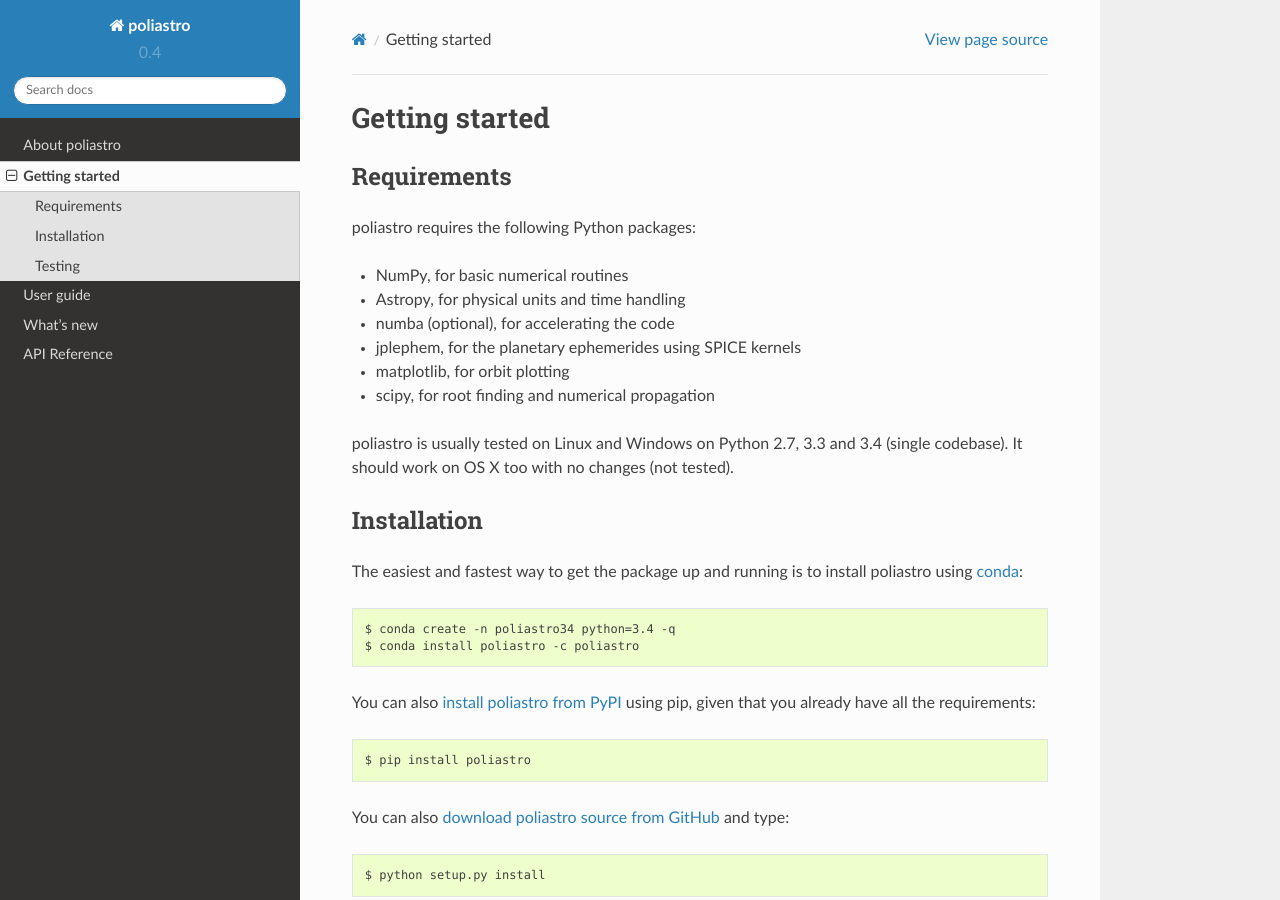
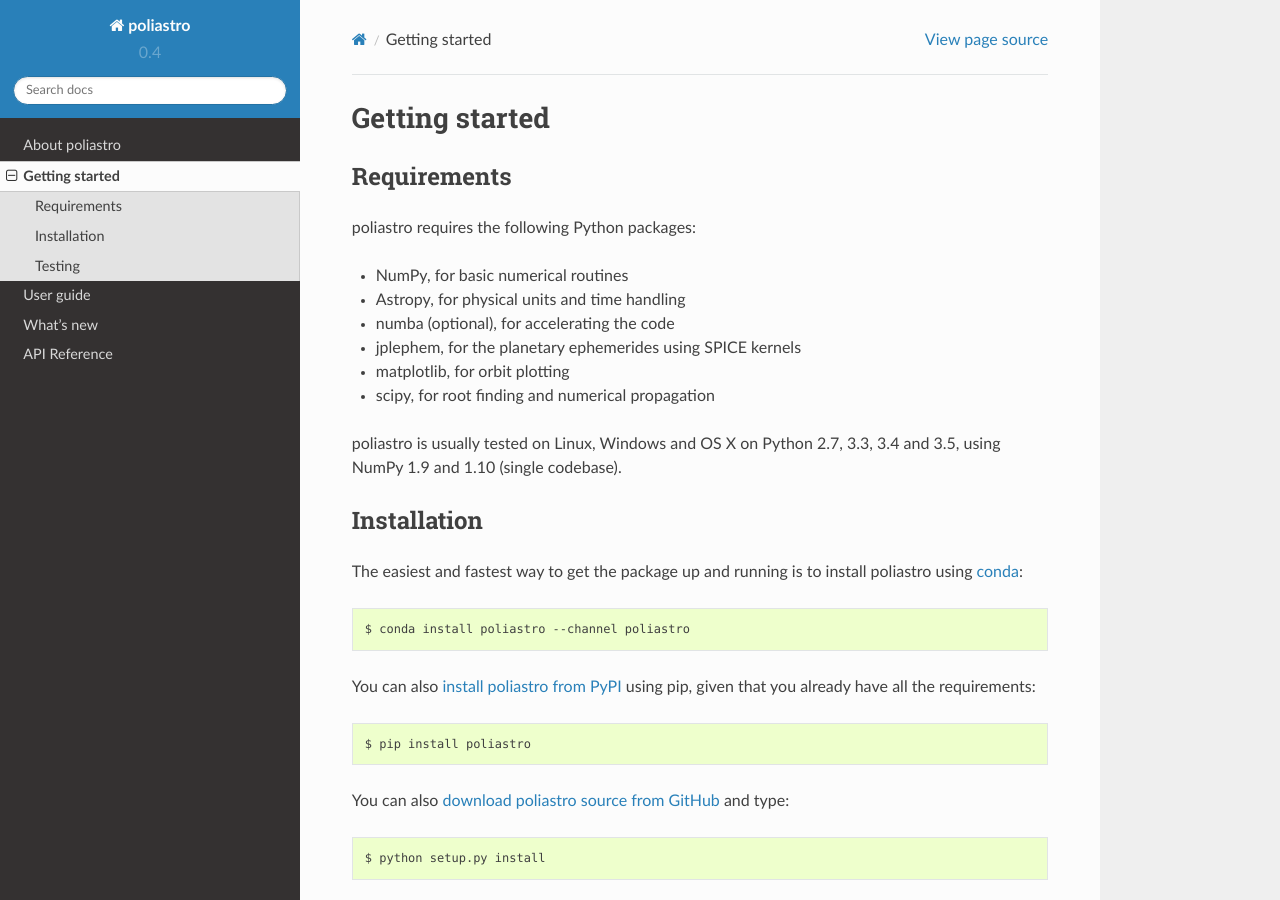
Before and after one commit to poliastro/poliastro, a Sphinx documentation site: the page built from docs/source/getting_started.rst, in a window 1280 px wide and 900 px high. Built offline with Sphinx 7.4.7 and the Read the Docs theme 2.0.0, drawn with Linux system fonts in a browser that asks for light colours.

Commit message:
Updated docs with Python 3.5 support

```diff
--- a/docs/source/getting_started.rst
+++ b/docs/source/getting_started.rst
@@ -13,8 +13,8 @@
 * matplotlib, for orbit plotting
 * scipy, for root finding and numerical propagation
 
-poliastro is usually tested on Linux and Windows on Python 2.7, 3.3 and 3.4
-(single codebase). It should work on OS X too with no changes (not tested).
+poliastro is usually tested on Linux, Windows and OS X on Python 2.7, 3.3,
+3.4 and 3.5, using NumPy 1.9 and 1.10 (single codebase).
 
 Installation
 ------------
@@ -22,8 +22,7 @@
 The easiest and fastest way to get the package up and running is to
 install poliastro using `conda <http://conda.io>`_::
 
-  $ conda create -n poliastro34 python=3.4 -q
-  $ conda install poliastro -c poliastro
+  $ conda install poliastro --channel poliastro
 
 You can also `install poliastro from PyPI`_ using pip, given that you already
 have all the requirements::
```
Also changed, not shown: 1 other file.
